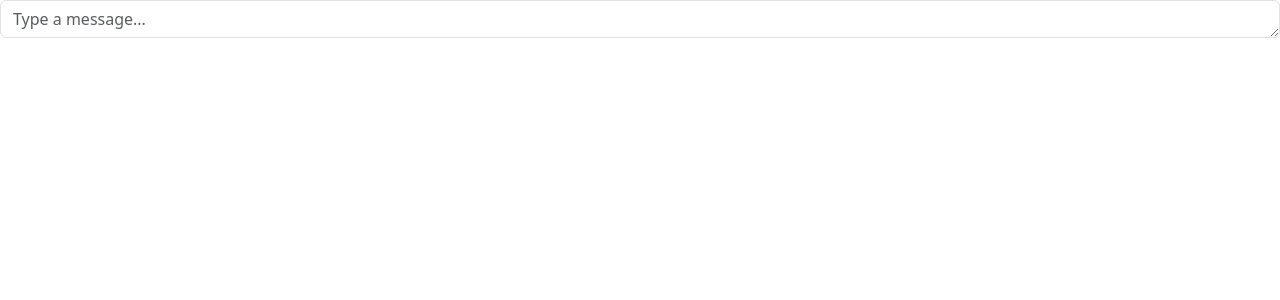
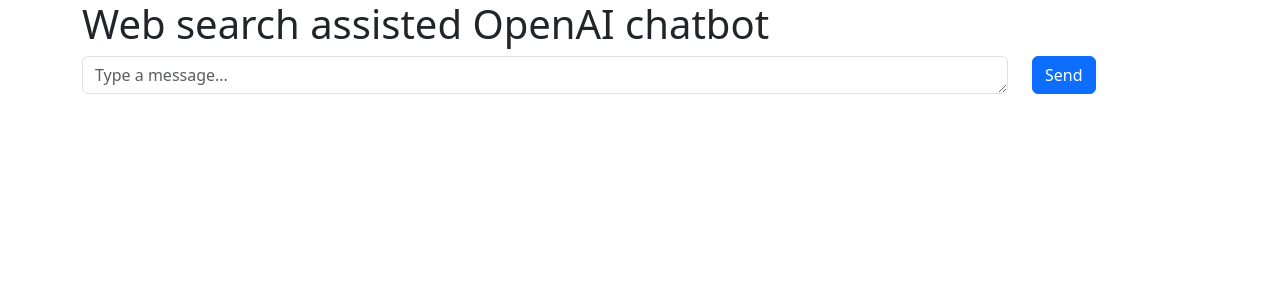
Before and after one commit to Bala179/langgraph-web-search-frontend, an Angular app: page / in a window 1280 px wide. Shown: the top 300 px of the page. Built offline with nearby package versions, Linux system fonts and the light colour scheme.

Commit message:
Added heading and button

```diff
--- a/src/app/app.html
+++ b/src/app/app.html
@@ -1,3 +1,11 @@
-<div class="mb-3">
-  <textarea class="form-control" id="userMessageTextArea" placeholder="Type a message..." rows="1"></textarea>
+<div class="container-sm">
+  <h1>Web search assisted OpenAI chatbot</h1>
+  <form class="row">
+    <div class="col-md-10">
+      <textarea class="form-control" id="userMessageTextArea" placeholder="Type a message..." rows="1"></textarea>
+    </div>
+    <div class="col-md-2">
+      <button type="submit" class="btn btn-primary mb-3">Send</button>
+    </div>
+  </form>
 </div>
```
